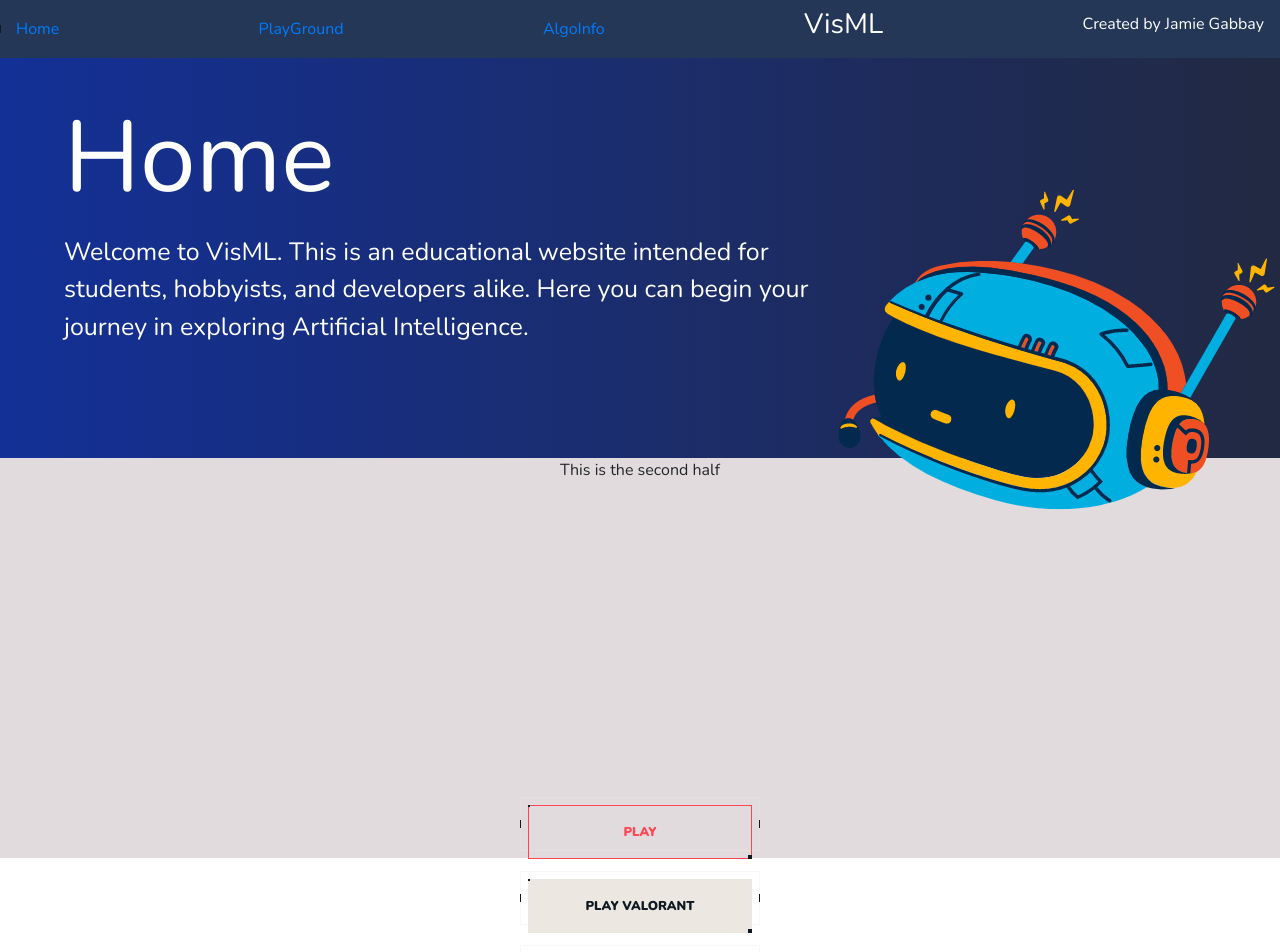
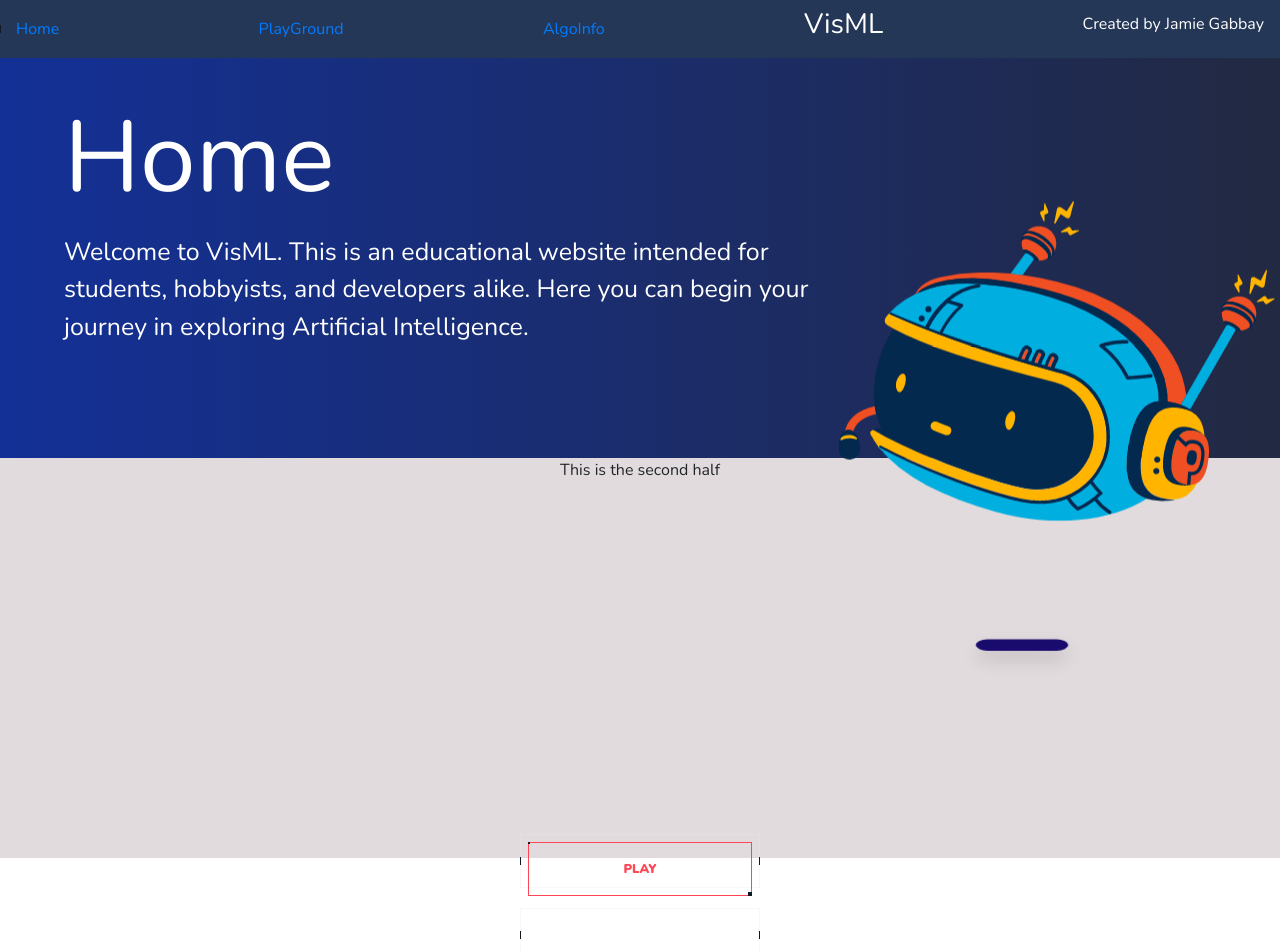
Before and after one commit to jgbby/VisML, a React (Create React App) app: page / in a window 1280 px wide. Shown: the top 952 px of the page. Built offline with nearby package versions, Linux system fonts and the light colour scheme.

Commit message:
Made shadow and floating

```diff
--- a/src/components/Home.js
+++ b/src/components/Home.js
@@ -25,6 +25,9 @@ class Home extends React.Component {
                 </div>
             </div>
             <img id="robot_illustration" src={robot_illustration}></img>
+            <div className="oval shadow">
+
+            </div>
         </div>
 
     );
--- a/src/components/buttons/BoxButton.js
+++ b/src/components/buttons/BoxButton.js
@@ -7,10 +7,22 @@ class BoxButton extends React.Component {
     render() {
         return (
             <div id="boxButton">
-                <div><a href="#">
-                    <p><span class="bg"></span><span class="base"></span><span class="text">Play</span></p></a><a class="white" href="#">
-                    <p><span class="bg"></span><span class="base"></span><span class="text">Play Valorant</span></p></a><a class="transparent" href="#">
-                    <p><span class="bg"></span><span class="base"></span><span class="text">Play Valorant</span></p></a></div>
+                <div>
+                    <a href="#">
+                        <p>
+                            <span class="bg">
+                            </span>
+
+                            <span class="base">
+                            </span>
+
+                            <span class="text">
+                                Play
+                            </span>
+                        </p>
+                    </a>
+                    <a class="white" href="#"></a>
+                </div>
             </div>
         )
     }
--- a/src/components/css/Home.css
+++ b/src/components/css/Home.css
@@ -100,6 +100,13 @@ div .secondHalf {
     50%  { transform: translate(0, 15px); }
     100%   { transform: translate(0, -0px); }
 }
+@keyframes waxwane {
+    0% { transform: scaleX(1); }
+    50%  {
+        transform: scale(1.2);
+     }
+    100%   { transform: scaleX(1); }
+}
 
 #robot_illustration {
     position: absolute;
@@ -111,7 +118,27 @@ div .secondHalf {
     animation-iteration-count: infinite;
     animation-timing-function: ease-in-out;
 
+    /*
     animation: grow ease 3s;
     animation-iteration-count: 1;
     animation-fill-mode: forwards;
+    */
 }
+
+.oval {
+    width: 80px;
+    height: 10px;
+    background: rgb(25, 11, 109);
+    border-radius: 100px / 50px;
+
+    animation-name: waxwane;
+    animation-duration: 3s;
+    animation-iteration-count: infinite;
+    animation-timing-function: ease-in-out;
+  }
+
+  .shadow {
+      position: absolute;
+      top: 80vh;
+      right: 17vw;
+  }
```
